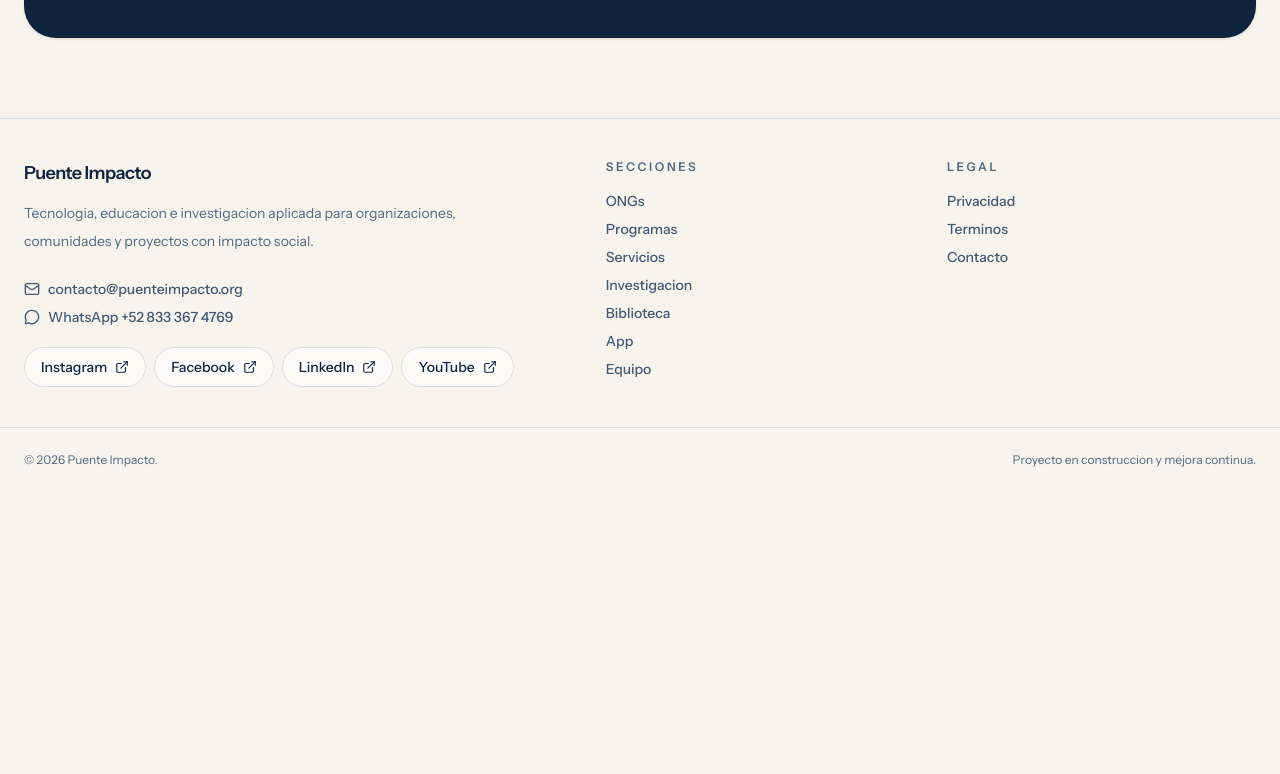
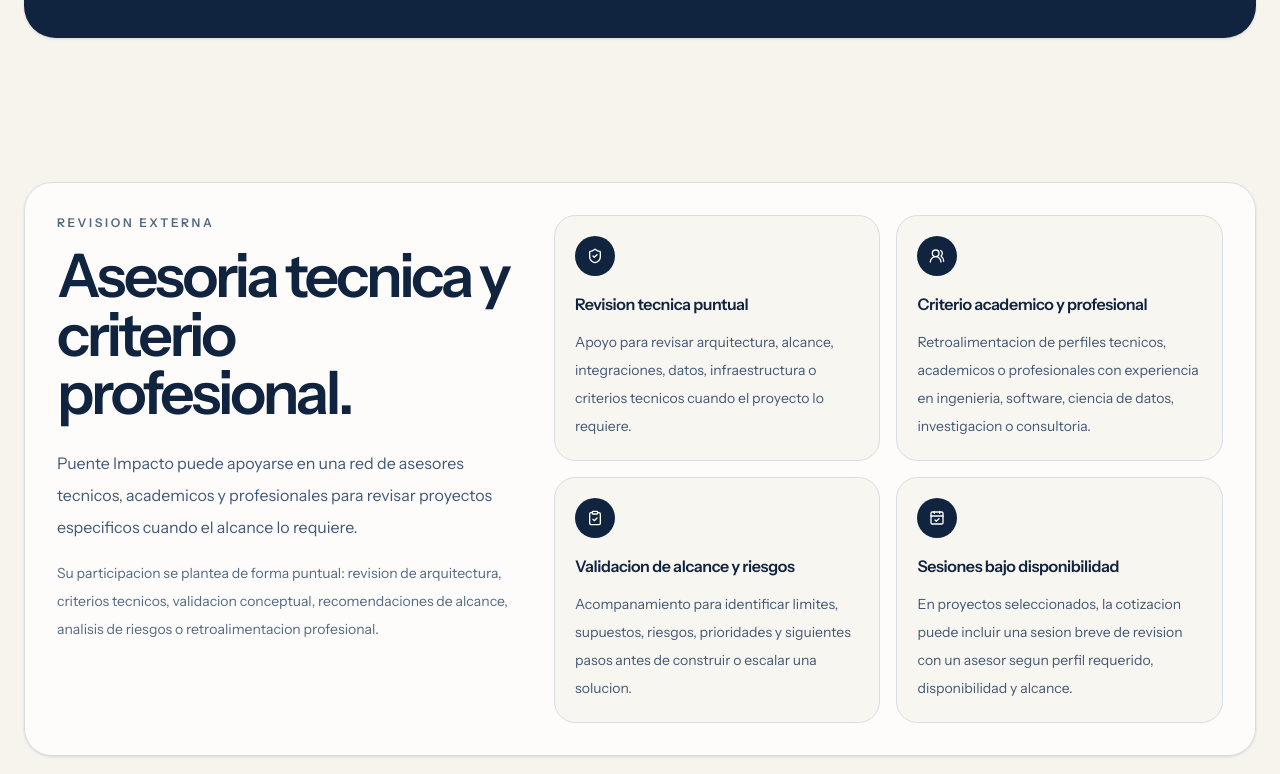
Before and after one commit to CarlosSanchezGutierrez/puente, a Next.js app in the folder apps/web/: page /nosotros in a window 1280 px wide. Shown: the part 4769-5543 px from the top of the page. Before the commit the page ends 5261 px from the top, so only its background shows below. Built offline with nearby package versions, Linux system fonts and the light colour scheme; no server answers.

Commit message:
feat: add external advisory section

```diff
--- a/apps/web/src/app/nosotros/page.tsx
+++ b/apps/web/src/app/nosotros/page.tsx
@@ -1,3 +1,4 @@
+import { ExternalAdvisorySection } from "@/components/team/external-advisory-section";
 import {
   ArrowRight,
   BadgeCheck,
@@ -531,6 +532,7 @@ export default function NosotrosPage() {
           </div>
         </div>
       </section>
+          <ExternalAdvisorySection />
     </SiteShell>
   );
 }
```
